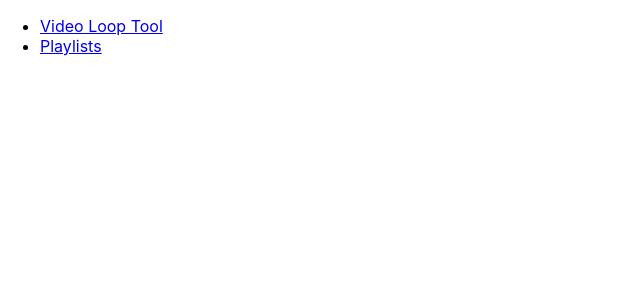
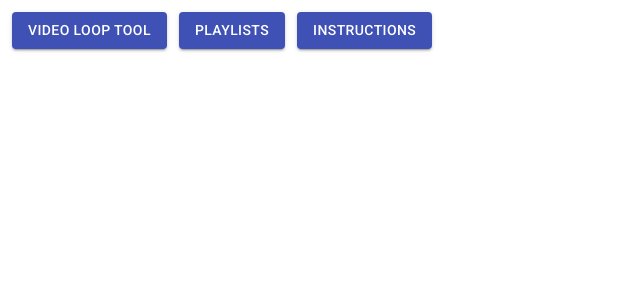
Before and after one commit to jmoceri34/react-app, a React (Create React App) app: page / in a window 1280 px wide. Shown: the top 300 px of the page, without its empty margins (0-640 px from the left). Built offline with nearby package versions, Linux system fonts and the light colour scheme.

Commit message:
adding instructions page and updating styling

```diff
--- a/src/app/app.tsx
+++ b/src/app/app.tsx
@@ -7,9 +7,11 @@ import {
     Link,
     BrowserRouter
 } from "react-router-dom";
+import { Button } from '@material-ui/core';
 
 const VideoLoopTool = lazy(() => import('video-loop-tool/video-loop-tool.component'));
 const Playlists = lazy(() => import('playlists/playlists.component'));
+const Instructions = lazy(() => import('instructions/instructions.component'));
 
 function App() {
     return (
@@ -17,20 +19,31 @@ function App() {
             <Suspense fallback={<div>Loading...</div>}>
                 <div>
                     {/* Nav bar */}
-                    <ul>
-                        <li>
-                            <Link to="/video-loop-tool">Video Loop Tool</Link>
-                        </li>
-                        <li>
-                            <Link to="/playlists">Playlists</Link>
-                        </li>
-                    </ul>
+                    <div style={{ display: 'flex', paddingLeft: '12px'/*, alignItems: 'center', justifyContent: 'center' */}}>
+                        <Link to="/video-loop-tool" style={{ textDecoration: 'none' }}>
+                            <Button variant="contained" color="primary" style={{ 'marginTop': "12px", 'marginRight': '12px' }}>
+                                Video Loop Tool
+                            </Button>
+                        </Link>
+                        <Link to="/playlists" style={{ textDecoration: 'none' }}>
+                            <Button variant="contained" color="primary" style={{ 'marginTop': "12px", 'marginRight': '12px' }}>
+                                Playlists
+                            </Button>
+                        </Link>
+                        <Link to="/instructions" style={{ textDecoration: 'none' }}>
+                            <Button variant="contained" color="primary" style={{ 'marginTop': "12px", 'marginRight': '12px' }}>
+                                Instructions
+                            </Button>
+                        </Link>
+                    </div>
 
                     {/* Routes */}
                     <Routes>
+                        <Route path="/video-loop-tool" element={<VideoLoopTool />}>
+                        </Route>
                         <Route path="/playlists" element={<Playlists />}>
                         </Route>
-                        <Route path="/video-loop-tool" element={<VideoLoopTool />}>
+                        <Route path="/instructions" element={<Instructions />}>
                         </Route>
                     </Routes>
                 </div>
--- /dev/null
+++ b/src/instructions/instructions.component.tsx
@@ -0,0 +1,63 @@
+import { Component } from 'react';
+require('jquery-ui/ui/widgets/slider');
+
+export interface InstructionsProps {
+
+}
+
+export interface InstructionsState {
+
+}
+
+export default class Instructions extends Component<InstructionsProps, InstructionsState> {
+
+    constructor(props: InstructionsProps) {
+        super(props);
+    }
+
+    render() {
+        return (
+            <div style={{ 'textAlign': "left", 'width': '640px'/*, 'margin': '0 auto'*/, paddingLeft: '24px' }}>
+                <div style={{ display: 'block', 'textAlign': 'left' }}>
+                    <div>
+                        <h2>Instructions</h2>
+                        <h3>Overview</h3>
+                        <p>
+                            You can use this tool to loop parts of a youtube video. In the URL above you can specify the video (v), start time (s), and end time (e) in the query string:
+                        </p>
+                        <p>
+                            https://joemoceri.github.io/video-loop-tool?<strong>v</strong>=<strong>&#123;youtubeVideoId&#125;</strong>&<strong>s</strong>=<strong>&#123;startTimeInSeconds&#125;</strong>&<strong>e</strong>=<strong>&#123;endTimeInSeconds&#125;</strong>
+                        </p>
+                        <p>
+                            The URL will update as you update the video id and slider.
+                        </p>
+                        <h3>Method 1</h3>
+                        <p>
+                            Say you have a youtube url like this (where videoId is the youtube video id)
+                        </p>
+                        <p>
+                            <strong>https://www.youtube.com/watch?v=videoId</strong>
+                        </p>
+                        <p>
+                            If you change it to this
+                        </p>
+                        <p>
+                            <strong>https://joemoceri.github.io/video-loop-tool?v=videoId</strong>
+                        </p>
+                        <p>
+                            By replacing
+                        </p>
+                        <p>
+                            <strong>https://www.youtube.com/watch</strong> with <strong>https://joemoceri.github.io/video-loop-tool</strong>
+                        </p>
+                        <p>you can add additional looping capabilities to any youtube video.</p>
+                        <h3>Method 2</h3>
+                        <p>
+                            You can also grab the video id and put it into the field above. Run setup first when changing the video id, then hit play on the youtube video. You can change the range on the slider below to loop a specific part of the video. Then hit play.
+                        </p>
+                    </div>
+                </div>
+            </div>
+        );
+    }
+};
--- a/src/playlists/playlists.component.tsx
+++ b/src/playlists/playlists.component.tsx
@@ -118,7 +118,7 @@ class Playlists extends Component<PlaylistProps, PlaylistState> {
 
     render() {
         return (
-            <div>
+            <div style={{ paddingLeft: '24px' }}>
                 <h2>Playlists</h2>
                 <Button variant="contained" color="primary" onClick={() => { this.saveChanges() }} style={{ 'marginTop': "12px", display: "block" }}>
                     Save Changes
--- a/src/video-loop-tool/video-loop-tool.component.tsx
+++ b/src/video-loop-tool/video-loop-tool.component.tsx
@@ -237,37 +237,21 @@ export default class VideoLoopTool extends Component<VideoLoopToolProps, VideoLo
 
     render() {
         return (
-            <div style={{ 'textAlign': "left", 'width': '640px', 'margin': '0 auto' }}>
-                <h1>Video Loop Tool</h1>
-                <div style={{ display: 'block' }}>
-                    <div id="player"></div>
-                </div>
-                <div style={{ display: 'block' }}>
-
-                </div>
-                <div style={{ display: 'block' }}>
-                    <div id="slider-range" style={{ width: "640px", margin: '12px auto' }}></div>
-                </div>
-                <div style={{ display: 'block', 'textAlign': 'left', 'paddingTop': '25px' }}>
+            <div style={{ 'textAlign': "left", 'margin': '0 auto', display: 'flex' }}>
                 <div>
-                        <h2>Instructions</h2>
-                        <TextField id="standard-basic" label="YouTube VideoID" value={this.state ? this.state.videoId || '' : ''} style={{ width: "600px" }} onChange={e => this.handleChange(e)} />
-                        <Button variant="contained" color="primary" onClick={() => { this.startLoop() }} style={{ 'marginTop': "12px" }}>
-                            Setup
-                        </Button>
-                        <h2>Playlists</h2>
+                    <div style={{ display: 'block', 'textAlign': 'left', paddingRight: '36px', paddingLeft: '24px' }}>
+                        <div>
+                            <h1>Playlists</h1>
                             {
                                 this.playlists.map((playlist, playlistIndex) => {
                                     return (
                                         <div style={{ border: "1px solid black", padding: "12px", margin: "12px" }} key={playlist.Id}>
                                             <p>{playlistIndex + 1}: {playlist.Name}</p>
-                                        <br />
-                                        <br />
                                             {
                                                 playlist.Videos.map((video, videoIndex) => {
                                                     return (
                                                         <div style={{ border: "1px solid black", margin: "12px", padding: "12px" }} key={video.Id}>
-                                                        <Button variant="contained" color="primary" onClick={() => { this.selectVideo(video) }} style={{ display: 'inline-block', 'marginTop': "12px" }}>
+                                                            <Button variant="contained" color="primary" onClick={() => { this.selectVideo(video) }} style={{ display: 'inline-block', 'marginTop': "12px", "marginRight": "12px" }}>
                                                                 Select
                                                             </Button>
                                                             <p style={{ display: "inline-block" }}>{videoIndex + 1}: {video.Name} ({video.StartTime}s - {video.EndTime}s)</p>
@@ -279,41 +263,25 @@ export default class VideoLoopTool extends Component<VideoLoopToolProps, VideoLo
                                     );
                                 })
                             }
+                        </div>
+                    </div>
+                </div>
+                <div>
+                    <h1>Video Loop Tool</h1>
+                    <div style={{ display: 'flex' }}>
+                        <Button variant="contained" color="primary" onClick={() => { this.startLoop() }} style={{ 'marginTop': "12px", 'marginRight': '12px' }}>
+                            Setup
+                        </Button>
+                        <TextField id="standard-basic" label="YouTube VideoID" value={this.state ? this.state.videoId || '' : ''} style={{ width: "200px" }} onChange={e => this.handleChange(e)} />
+                    </div>
+                    <div style={{ display: 'block' }}>
+                        <div id="player"></div>
+                    </div>
+                    <div style={{ display: 'block' }}>
 
-                        <h3>Overview</h3>
-                        <p>
-                            You can use this tool to loop parts of a youtube video. In the URL above you can specify the video (v), start time (s), and end time (e) in the query string:
-                        </p>
-                        <p>
-                            https://joemoceri.github.io/video-loop-tool?<strong>v</strong>=<strong>&#123;youtubeVideoId&#125;</strong>&<strong>s</strong>=<strong>&#123;startTimeInSeconds&#125;</strong>&<strong>e</strong>=<strong>&#123;endTimeInSeconds&#125;</strong>
-                        </p>
-                        <p>
-                            The URL will update as you update the video id and slider.
-                        </p>
-                        <h3>Method 1</h3>
-                        <p>
-                            Say you have a youtube url like this (where videoId is the youtube video id)
-                        </p>
-                        <p>
-                            <strong>https://www.youtube.com/watch?v=videoId</strong>
-                        </p>
-                        <p>
-                            If you change it to this
-                        </p>
-                        <p>
-                            <strong>https://joemoceri.github.io/video-loop-tool?v=videoId</strong>
-                        </p>
-                        <p>
-                            By replacing
-                        </p>
-                        <p>
-                            <strong>https://www.youtube.com/watch</strong> with <strong>https://joemoceri.github.io/video-loop-tool</strong>
-                        </p>
-                        <p>you can add additional looping capabilities to any youtube video.</p>
-                        <h3>Method 2</h3>
-                        <p>
-                            You can also grab the video id and put it into the field above. Run setup first when changing the video id, then hit play on the youtube video. You can change the range on the slider below to loop a specific part of the video. Then hit play.
-                        </p>
+                    </div>
+                    <div style={{ display: 'block' }}>
+                        <div id="slider-range" style={{ width: "640px", margin: '12px auto' }}></div>
                     </div>
                 </div>
             </div>
```
Lines whose indentation alone changed are shown as unchanged.
